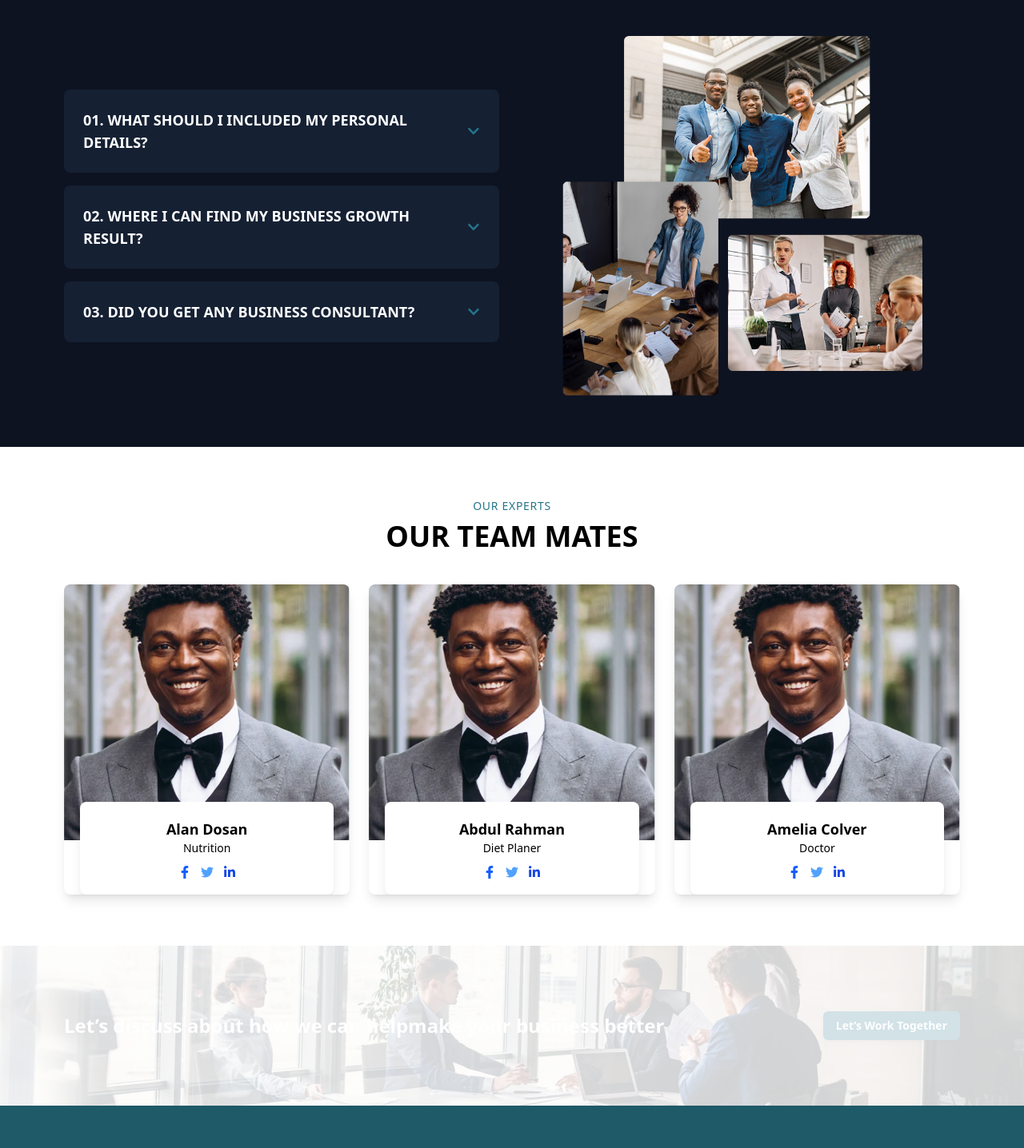
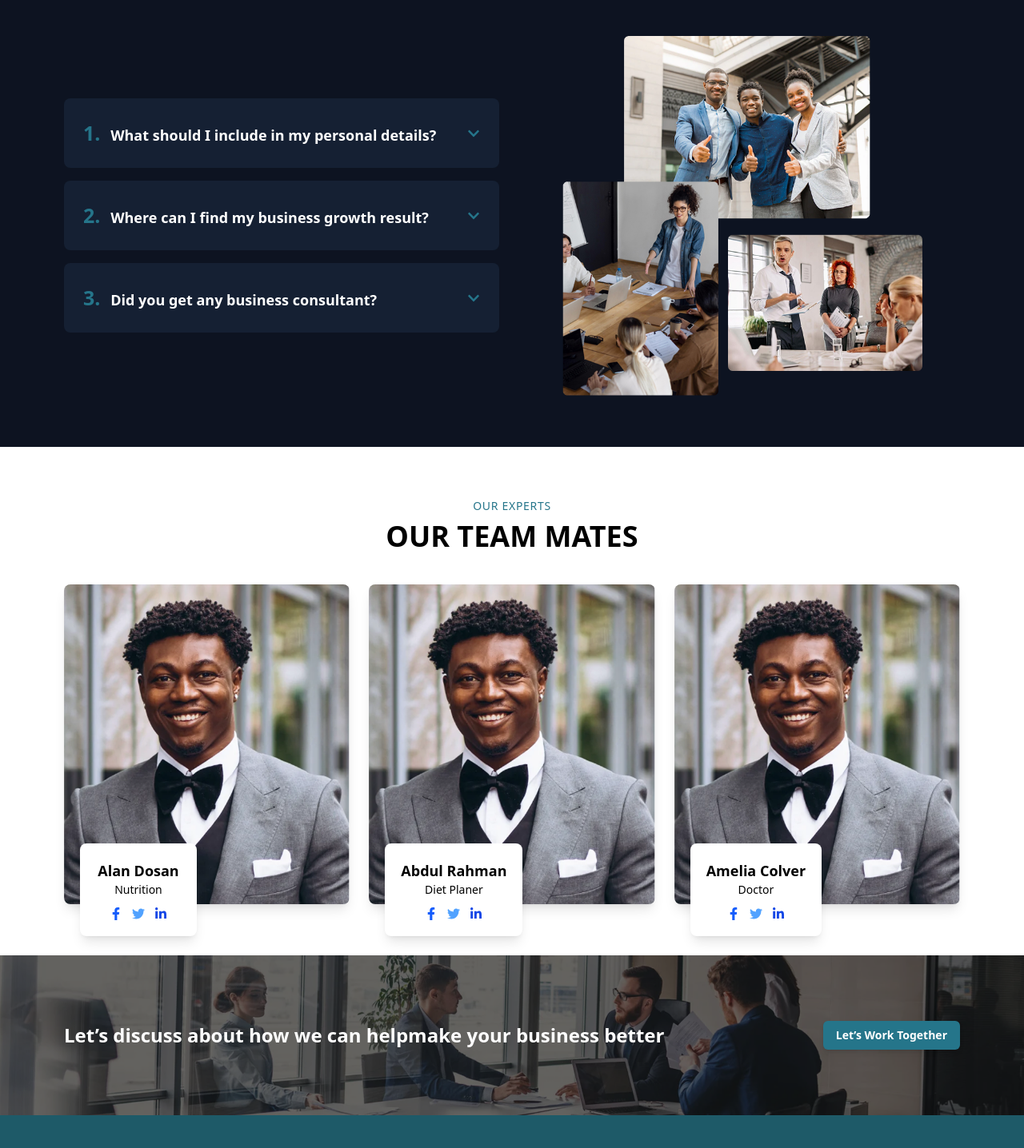
Before and after one commit to sabiiii04/ivy, a React (Vite) app: page / in a window 1280 px wide. Shown: the part 4253-5689 px from the top of the page at 80% size. Built offline with nearby package versions, Linux system fonts and the light colour scheme.

Commit message:
homework update again

```diff
--- a/src/components/HomeComponents/LetsWorkTogether.jsx
+++ b/src/components/HomeComponents/LetsWorkTogether.jsx
@@ -3,13 +3,14 @@ import bg5 from "../../assets/bg5.png";
 
 const BusinessDiscussion = () => {
     return (
-        <section className="relative bg-cover bg-center text-white bg-black opacity-20 h-[200px] flex items-center px-6 lg:px-20" style={{ backgroundImage: `url(${bg5})` }}>
-            <div className="max-w-[1350px] mx-auto w-full flex justify-between items-center">
+        <section className="relative bg-cover bg-center text-white  h-[200px] flex items-center px-6 lg:px-20" style={{ backgroundImage: `url(${bg5})` }}>
+            <div className="absolute inset-0 bg-black opacity-60"></div>
+            <div className="max-w-[1350px] mx-auto w-full flex flex-col md:flex-row justify-between items-center z-10">
                 <h2 className="text-xl md:text-2xl font-semibold">
                     Let’s discuss about how we can help
                     <span>make your business better</span>
                 </h2>
-                <button className="bg-[#25758A] px-4 py-2 text-sm font-semibold rounded-md shadow-md">
+                <button className="bg-[#25758A] px-4 py-2 text-md md:text-sm font-semibold rounded-md shadow-md">
                     Let’s Work Together
                 </button>
             </div>
--- a/src/components/HomeComponents/OurBusinsessCases.jsx
+++ b/src/components/HomeComponents/OurBusinsessCases.jsx
@@ -1,4 +1,4 @@
-import React from "react";
+import React, {useState} from "react";
 import bg4 from "../../assets/bg4.png";
 import woman from "../../assets/Woman.png";
 import team from "../../assets/Team.png";
@@ -17,6 +17,7 @@ const businessCases = [
 ];
 
 const BusinessCases = () => {
+    const [mouseHoverIndex, setMouseHoverIndex] = useState(-1);
     return (
         <section className="max-w-[1350px] mx-auto px-6 lg:px-20 py-16 bg-center " style={{ backgroundImage: `url(${bg4})`, }}>
             <p className="text-[#25758A] uppercase text-sm">
@@ -25,8 +26,11 @@ const BusinessCases = () => {
             <h2 className="text-4xl font-bold mt-2">OUR BUSINESS CASES</h2>
             <div className="mt-10 grid grid-cols-1 md:grid-cols-3 gap-6 items-center justify-center">
                 {businessCases.map((item, index) => (
-                    <div key={index} className="rounded-lg overflow-hidden shadow-lg px-20 py-30 flex justify-center" style={{ backgroundImage: `url(${item.img})`,backgroundSize: "cover", backgroundPosition: "center", height: "350px", }}>
-                            <FaEye className="text-[#25758A] bg-white rounded-full p-2 size-[50px]  align-center items-center" />
+                    <div onMouseEnter={() => setMouseHoverIndex(index)}
+                         onMouseLeave={() => setMouseHoverIndex(-1)}
+                         key={index} className="rounded-lg overflow-hidden shadow-lg px-20 py-30 flex justify-center" style={{ backgroundImage: `url(${item.img})`,backgroundSize: "cover", backgroundPosition: "center", height: "350px", }}>
+                            <p className={`text-white duration-300 ${mouseHoverIndex === index ? "opacity-100" : "opacity-0"}`}>Hover</p>
+                            <FaEye className={`text-[#25758A] duration-300 ${mouseHoverIndex === index ? "opacity-0" : "opacity-100"} bg-white rounded-full p-2 size-[50px]  align-center items-center`} />
                     </div>
                 ))}
             </div>
--- a/src/components/HomeComponents/TeamSection.jsx
+++ b/src/components/HomeComponents/TeamSection.jsx
@@ -1,7 +1,5 @@
 import React from "react";
-import { FaFacebookF } from "react-icons/fa";
-import { FaTwitter } from "react-icons/fa";
-import { FaLinkedinIn } from "react-icons/fa";
+import { FaFacebookF, FaTwitter, FaLinkedinIn } from "react-icons/fa";
 import guy1 from "../../assets/Guy1.png";
 
 const teamMembers = [
@@ -26,9 +24,9 @@ const TeamSection = () => {
             <h2 className="text-4xl font-bold mt-2">OUR TEAM MATES</h2>
             <div className="mt-10 grid grid-cols-1 md:grid-cols-3 gap-6">
                 {teamMembers.map((member, index) => (
-                    <div key={index} className="bg-white rounded-lg shadow-lg overflow-hidden">
-                        <img src={guy1} alt="member" className="w-full h-80 object-cover"/>
-                        <div className="bg-white p-5 -mt-12 mx-5 shadow-lg rounded-lg relative z-10">
+                    <div key={index} className="relative bg-white rounded-lg shadow-lg mx-auto w-full lg:w-full">
+                        <img src={guy1} alt="member" className="w-full h-[300px] lg:h-[400px] object-cover rounded-lg"/>
+                        <div className="bg-white p-5 min-w-[146px] absolute -bottom-10 shadow-lg rounded-lg z-10 mx-5">
                             <h3 className="text-lg font-semibold">{member.name}</h3>
                             <p className="text-sm">{member.role}</p>
                             <div className="flex justify-center gap-3 mt-3">
--- a/src/components/HomeComponents/WeAreExperienced.jsx
+++ b/src/components/HomeComponents/WeAreExperienced.jsx
@@ -1,36 +1,60 @@
-import React from "react";
+import React, { useState } from "react";
 import { FaChevronDown } from "react-icons/fa";
 import experience from "../../assets/Experience.png";
 
 const ExperiencedBusiness = () => {
+    const faqs = [
+        {
+            question: "What should I include in my personal details?",
+            answer: "Negue partiner nascetur facilisis suscipit ridiculus augue lobortis imperdiet vivamus...",
+        },
+        {
+            question: "Where can I find my business growth result?",
+            answer: "Business growth results can be found through analytics platforms...",
+        },
+        {
+            question: "Did you get any business consultant?",
+            answer: "Yes, we provide top-notch business consultancy services...",
+        },
+    ];
+    const [selectedFaqIndex, setSelectedFaqIndex] = useState(-1);
+
     return (
-        <section className="max-w-[1350px] mx-auto px-6 lg:px-20 py-16 bg-[#0D1321] text-white">
+        <section className="px-6 lg:px-20 py-16 bg-[#0D1321] text-white">
+            <div className="max-w-[1350px] mx-auto">
                 <p className="text-[#25758A] uppercase tracking-wider text-sm">Why Choose Us</p>
                 <h2 className="text-4xl font-bold mt-2">
                     WE ARE EXPERIENCED BUSINESS <span className="text-[#25758A]">SOLUTION</span>
                 </h2>
                 <div className="mt-10 flex flex-col lg:flex-row items-center gap-8">
                     <div className="w-full lg:w-1/2 flex flex-col gap-4">
-                    <div className="bg-[#152033] p-6 rounded-lg flex justify-between items-center">
-                        <p className="text-lg font-semibold">01.  WHAT SHOULD I INCLUDED MY PERSONAL DETAILS?</p>
-                        <FaChevronDown className="text-[#25758A]" />
+                        {faqs.map((faq, index) => (
+                            <div
+                                onClick={() => setSelectedFaqIndex(selectedFaqIndex === index ? -1 : index)}
+                                key={index}
+                                className={`hover:cursor-pointer ${selectedFaqIndex === index ? "bg-white text-black" : "bg-[#152033]"} p-6 rounded-lg`}
+                            >
+                                <div className="flex justify-between items-center">
+                                    <p className="text-lg font-semibold">
+                                        <span className="text-[#25758A] text-[25px] mr-2">{index + 1}.</span> {faq.question}
+                                    </p>
+                                    <FaChevronDown className={`text-[#25758A] ${selectedFaqIndex === index ? "rotate-180" : "rotate-0"}`} />
                                 </div>
-                    <div className="bg-[#152033] p-6 rounded-lg flex justify-between items-center">
-                        <p className="text-lg font-semibold">02. WHERE I CAN FIND MY BUSINESS GROWTH RESULT?</p>
-                        <FaChevronDown className="text-[#25758A]" />
+                                {selectedFaqIndex === index && (
+                                    <p className="px-5 pt-5">
+                                        {faq.answer}
+                                    </p>
+                                )}
                             </div>
-                    <div className="bg-[#152033] p-6 rounded-lg flex justify-between items-center">
-                        <p className="text-lg font-semibold">03. DID YOU GET ANY BUSINESS CONSULTANT?</p>
-                        <FaChevronDown className="text-[#25758A]" />
-                    </div>
+                        ))}
                     </div>
                     <div className="w-full lg:w-1/2 relative flex justify-center items-center">
                         <img src={experience} alt="Team" className="w-[450px] h-[450px]" />
+                    </div>
                 </div>
             </div>
         </section>
     );
 };
 
-
 export default ExperiencedBusiness;
```
Lines whose indentation alone changed are shown as unchanged.
